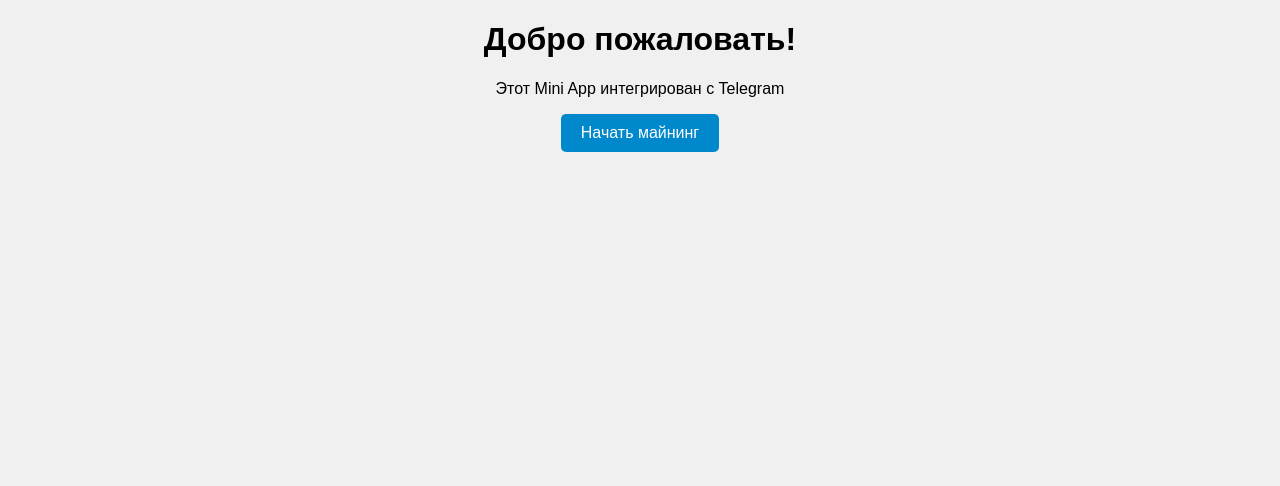
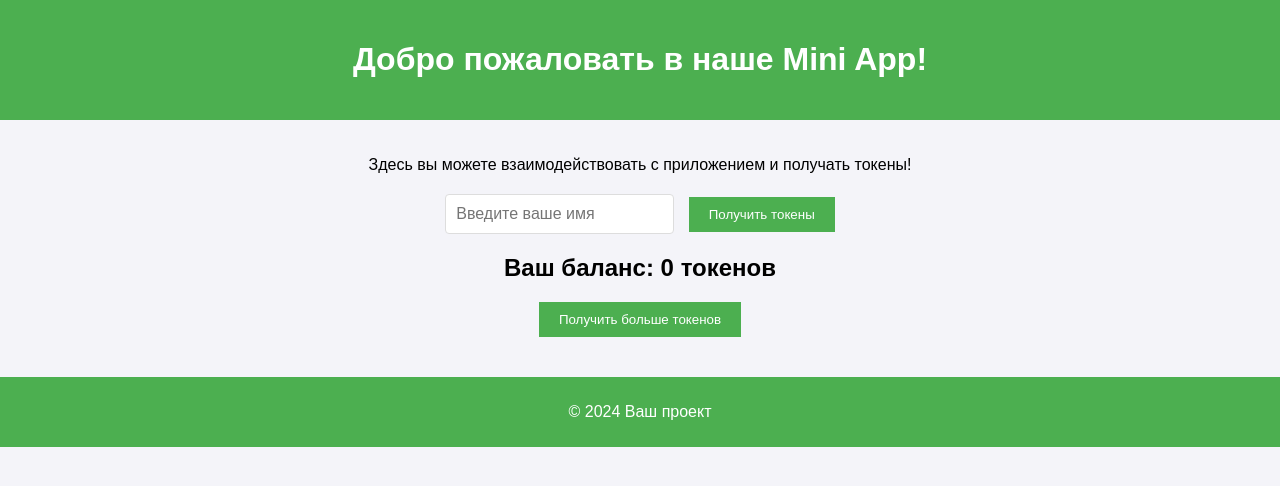
Before and after one commit to Matrixq35/Test, a plain HTML site: page index.html in a window 1280 px wide. Drawn offline with Linux system fonts and the light colour scheme.

Commit message:
Добавлен код бота и веб-приложение

```diff
--- a/index.html
+++ b/index.html
@@ -1,17 +1,41 @@
 <!DOCTYPE html>
-<html lang="en">
+<html lang="ru">
 <head>
     <meta charset="UTF-8">
     <meta name="viewport" content="width=device-width, initial-scale=1.0">
-    <title>Telegram Mini App</title>
+    <title>Mini App</title>
     <link rel="stylesheet" href="style.css">
 </head>
 <body>
-    <div id="app">
-        <h1>Добро пожаловать!</h1>
-        <p>Этот Mini App интегрирован с Telegram</p>
-        <button id="startMining">Начать майнинг</button>
-    </div>
+    <header>
+        <h1>Добро пожаловать в наше Mini App!</h1>
+    </header>
+
+    <main>
+        <section id="content">
+            <p>Здесь вы можете взаимодействовать с приложением и получать токены!</p>
+
+            <!-- Форма для получения токенов -->
+            <form id="getTokensForm">
+                <input type="text" id="username" placeholder="Введите ваше имя" required>
+                <button type="submit">Получить токены</button>
+            </form>
+
+            <div id="statusMessage"></div>
+        </section>
+
+        <section id="balance">
+            <h2>Ваш баланс: <span id="tokenBalance">0</span> токенов</h2>
+        </section>
+
+        <!-- Пример кнопки для дальнейших действий -->
+        <button id="getMoreTokens">Получить больше токенов</button>
+    </main>
+
+    <footer>
+        <p>&copy; 2024 Ваш проект</p>
+    </footer>
+
     <script src="script.js"></script>
 </body>
 </html>
--- a/script.js
+++ b/script.js
@@ -1,11 +1,23 @@
-// Подключение к Telegram Web App API
-const tg = window.Telegram.WebApp;
+document.getElementById('getTokensForm').addEventListener('submit', function(event) {
+    event.preventDefault(); // Останавливаем стандартное отправление формы
 
-// Логика Mini App
-tg.ready(); // Telegram WebApp готово к использованию
+    // Получаем введенное имя пользователя
+    const username = document.getElementById('username').value;
+    const statusMessage = document.getElementById('statusMessage');
 
-// Реакция на кнопку "Начать майнинг"
-document.getElementById('startMining').addEventListener('click', () => {
-    alert('Майнинг запущен!');
-    tg.close(); // Закрыть WebApp после выполнения действия
+    if (username) {
+        // Допустим, мы отправляем запрос на сервер или выполняем логику токенов
+        statusMessage.textContent = `Привет, ${username}! Токены были начислены.`;
+        document.getElementById('tokenBalance').textContent = 10;  // Пример, обновляем баланс токенов
+    } else {
+        statusMessage.textContent = 'Пожалуйста, введите ваше имя.';
+    }
 });
+
+// Пример кнопки для получения дополнительных токенов
+document.getElementById('getMoreTokens').addEventListener('click', function() {
+    const currentBalance = parseInt(document.getElementById('tokenBalance').textContent, 10);
+    const newBalance = currentBalance + 5;
+    document.getElementById('tokenBalance').textContent = newBalance;
+    alert('Вы получили дополнительные токены!');
+});
--- a/style.css
+++ b/style.css
@@ -1,18 +1,51 @@
+/* Базовые стили */
 body {
     font-family: Arial, sans-serif;
-    background-color: #f0f0f0;
+    margin: 0;
+    padding: 0;
+    background-color: #f4f4f9;
+}
+
+header {
+    background-color: #4CAF50;
+    color: white;
     text-align: center;
+    padding: 20px 0;
+}
+
+main {
+    padding: 20px;
+    text-align: center;
+}
+
+button {
+    background-color: #4CAF50;
+    color: white;
+    padding: 10px 20px;
+    border: none;
+    cursor: pointer;
+}
+
+button:hover {
+    background-color: #45a049;
+}
+
+form {
+    margin: 20px 0;
+}
+
+input[type="text"] {
+    padding: 10px;
+    font-size: 16px;
+    border: 1px solid #ddd;
+    border-radius: 4px;
+    margin-right: 10px;
+}
+
+footer {
+    background-color: #4CAF50;
+    color: white;
+    text-align: center;
+    padding: 10px 0;
     margin-top: 20px;
 }
-button {
-    padding: 10px 20px;
-    font-size: 16px;
-    background-color: #0088cc;
-    color: white;
-    border: none;
-    border-radius: 5px;
-    cursor: pointer;
-}
-button:hover {
-    background-color: #005f99;
-}
```
